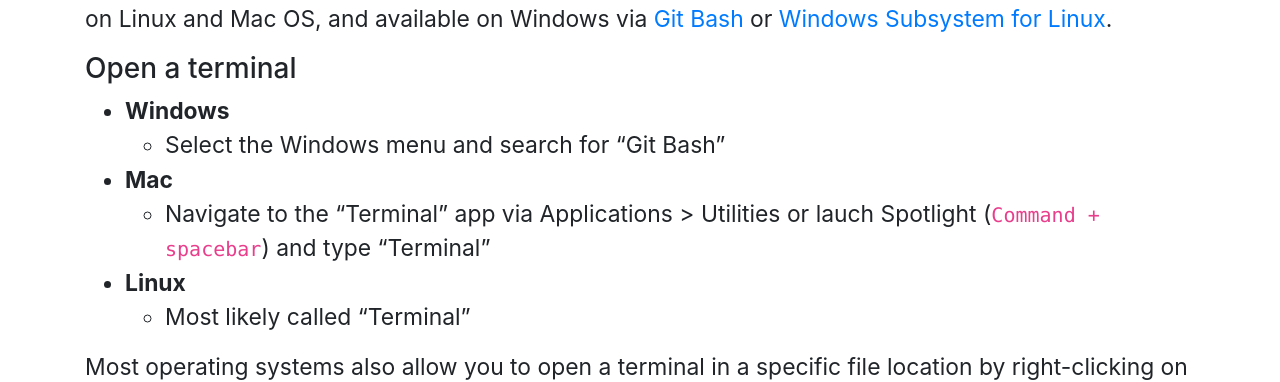
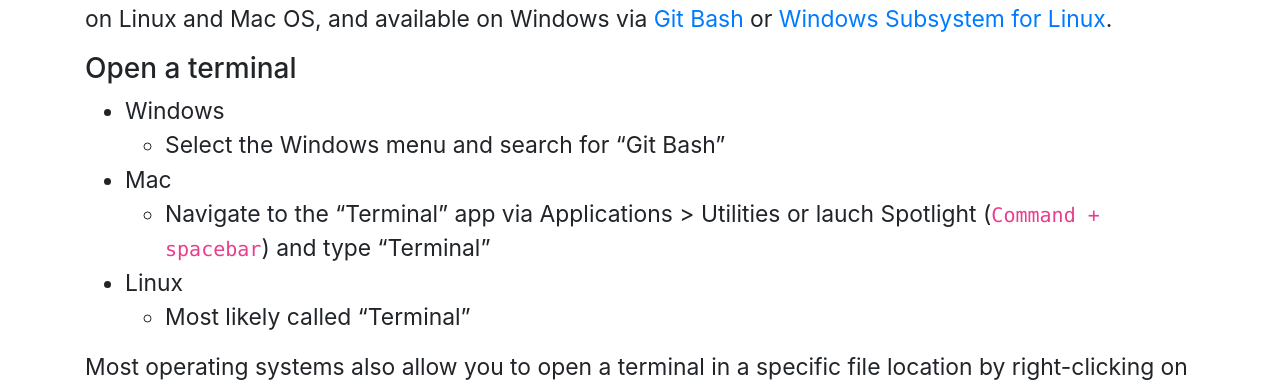
Before and after one commit to lib-static/howto, a Jekyll site: the page built from howtos/openaterminal.md, in a window 1280 px wide. Shown: the part 445-827 px from the top of the page. Built offline with Jekyll 4.4.1, drawn with Linux system fonts in a browser that asks for light colours.

Commit message:
remove bold

```diff
--- a/howtos/openaterminal.md
+++ b/howtos/openaterminal.md
@@ -12,13 +12,13 @@ The most popular and commonly used is the Unix shell **Bash** ([Bourne Again SHe
 
 ### Open a terminal
 
-- **Windows**
+- Windows
   - Select the Windows menu and search for "Git Bash"
 
-- **Mac**
+- Mac
   - Navigate to the "Terminal" app via Applications > Utilities or lauch Spotlight (`Command + spacebar`) and type "Terminal"
 
-- **Linux**
+- Linux
   - Most likely called "Terminal"
 
 Most operating systems also allow you to open a terminal in a specific file location by right-clicking on a folder and selecting "Open in Terminal" or "Git Bash Here".
```
